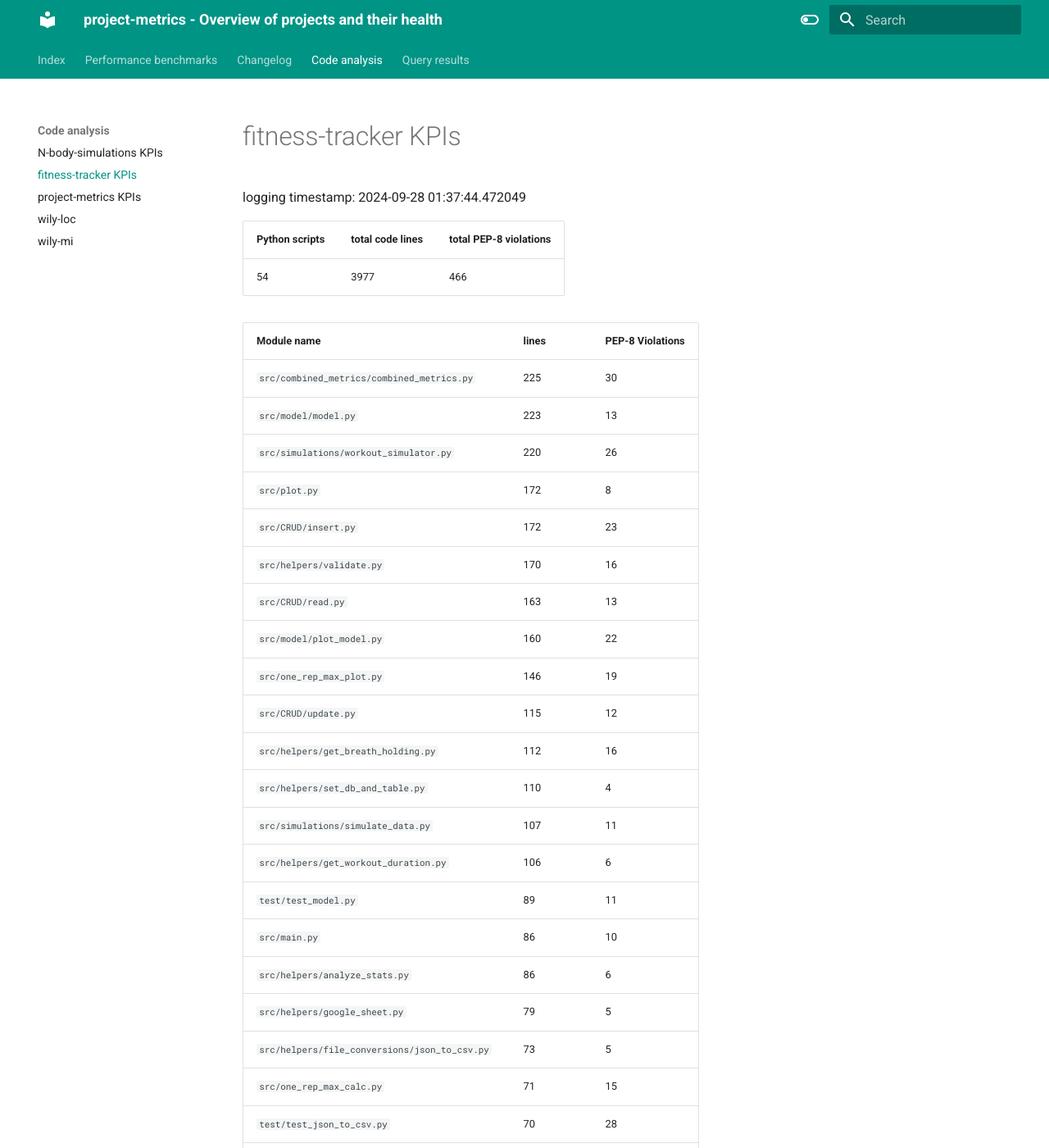
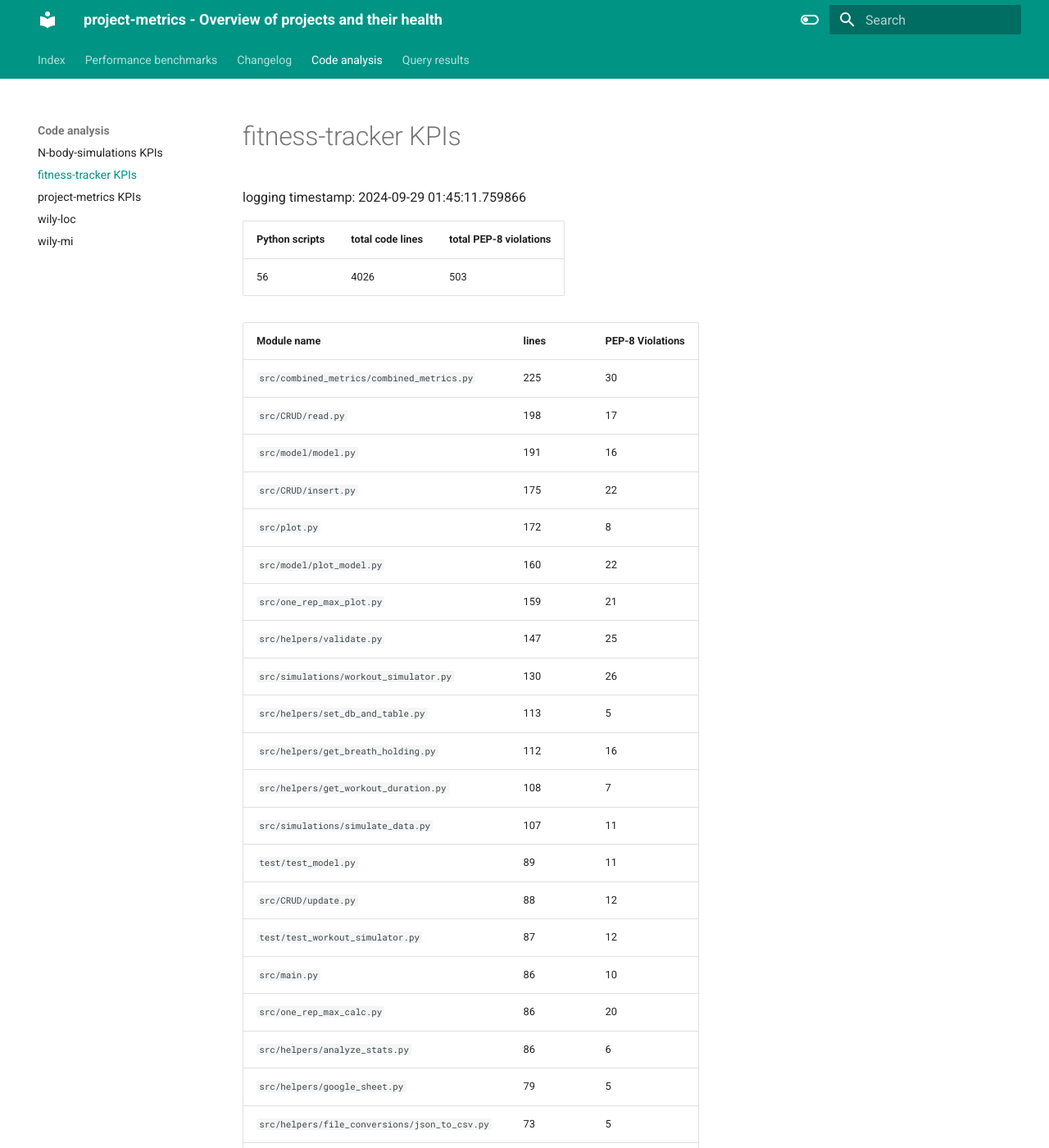
Before and after one commit to TheNewThinkTank/project-metrics, an MkDocs documentation site: the page built from docs/project_docs/code-analysis/kpi_fitness-tracker.md, in a window 1280 px wide and 1400 px high. Shown: the whole window at 82% size. Built offline with MkDocs 1.6.1 and Material for MkDocs 9.7.7, drawn with Linux system fonts in a browser that asks for light colours; some of the changed text lies outside the part shown.

Commit message:
Updating file

```diff
--- a/docs/project_docs/code-analysis/kpi_fitness-tracker.md
+++ b/docs/project_docs/code-analysis/kpi_fitness-tracker.md
@@ -1,42 +1,44 @@
 # fitness-tracker KPIs
 
 logging timestamp:
-2024-09-28 01:37:44.472049
+2024-09-29 01:45:11.759866
 
 | Python scripts | total code lines | total PEP-8 violations |
 | --- | --- | --- |
-| 54| 3977 | 466 |
+| 56| 4026 | 503 |
 
 | Module name | lines | PEP-8 Violations |
 | --- | --- | --- |
 | `src/combined_metrics/combined_metrics.py` |        225 |                   30 |
-| `src/model/model.py                      ` |        223 |                   13 |
-| `src/simulations/workout_simulator.py    ` |        220 |                   26 |
+| `src/CRUD/read.py                        ` |        198 |                   17 |
+| `src/model/model.py                      ` |        191 |                   16 |
+| `src/CRUD/insert.py                      ` |        175 |                   22 |
 | `src/plot.py                             ` |        172 |                    8 |
-| `src/CRUD/insert.py                      ` |        172 |                   23 |
-| `src/helpers/validate.py                 ` |        170 |                   16 |
-| `src/CRUD/read.py                        ` |        163 |                   13 |
 | `src/model/plot_model.py                 ` |        160 |                   22 |
-| `src/one_rep_max_plot.py                 ` |        146 |                   19 |
-| `src/CRUD/update.py                      ` |        115 |                   12 |
+| `src/one_rep_max_plot.py                 ` |        159 |                   21 |
+| `src/helpers/validate.py                 ` |        147 |                   25 |
+| `src/simulations/workout_simulator.py    ` |        130 |                   26 |
+| `src/helpers/set_db_and_table.py         ` |        113 |                    5 |
 | `src/helpers/get_breath_holding.py       ` |        112 |                   16 |
-| `src/helpers/set_db_and_table.py         ` |        110 |                    4 |
+| `src/helpers/get_workout_duration.py     ` |        108 |                    7 |
 | `src/simulations/simulate_data.py        ` |        107 |                   11 |
-| `src/helpers/get_workout_duration.py     ` |        106 |                    6 |
 | `test/test_model.py                      ` |         89 |                   11 |
+| `src/CRUD/update.py                      ` |         88 |                   12 |
+| `test/test_workout_simulator.py          ` |         87 |                   12 |
 | `src/main.py                             ` |         86 |                   10 |
+| `src/one_rep_max_calc.py                 ` |         86 |                   20 |
 | `src/helpers/analyze_stats.py            ` |         86 |                    6 |
 | `src/helpers/google_sheet.py             ` |         79 |                    5 |
 | `src/helpers/file_conversions/json_to_csv.py` |         73 |                    5 |
-| `src/one_rep_max_calc.py                 ` |         71 |                   15 |
 | `test/test_json_to_csv.py                ` |         70 |                   28 |
 | `docs/sphinx-docs/source/conf.py         ` |         69 |                    6 |
 | `src/helpers/get_volume.py               ` |         67 |                    6 |
 | `test/test_google_sheet.py               ` |         66 |                    6 |
 | `src/helpers/get_program.py              ` |         65 |                    4 |
 | `test/test_simulate_data.py              ` |         59 |                   14 |
-| `test/test_simulation.py                 ` |         54 |                   15 |
+| `src/CRUD/delete.py                      ` |         57 |                    7 |
 | `test/test_insert.py                     ` |         51 |                    5 |
+| `src/one_rep_max.py                      ` |         49 |                    6 |
 | `test/test_update.py                     ` |         47 |                    6 |
 | `test/test_validate.py                   ` |         47 |                    3 |
 | `src/helpers/cleanup.py                  ` |         47 |                    5 |
```
Also changed, not shown: other parts of docs/project_docs/code-analysis/kpi_fitness-tracker.md (+1 -1 lines).
